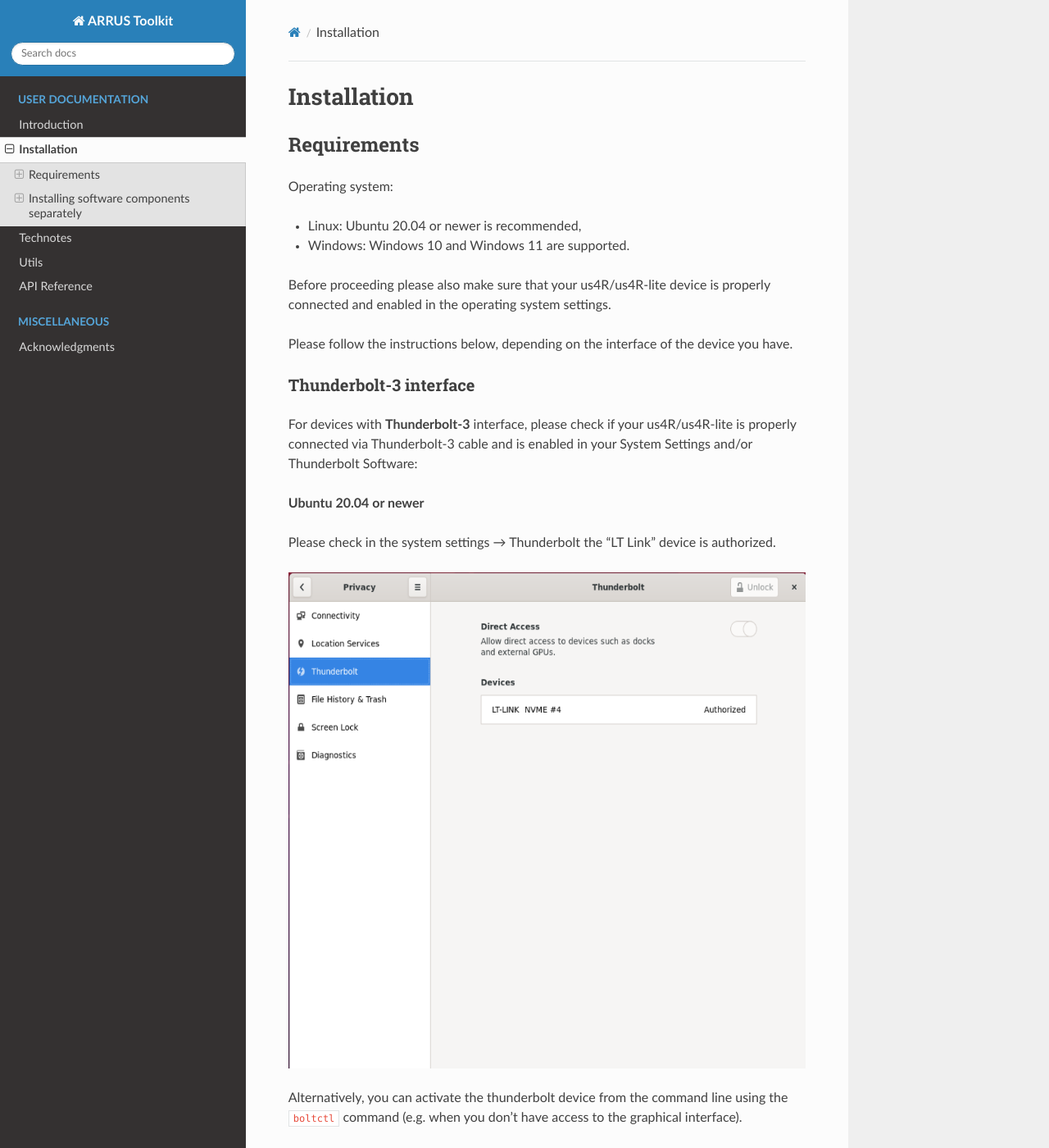
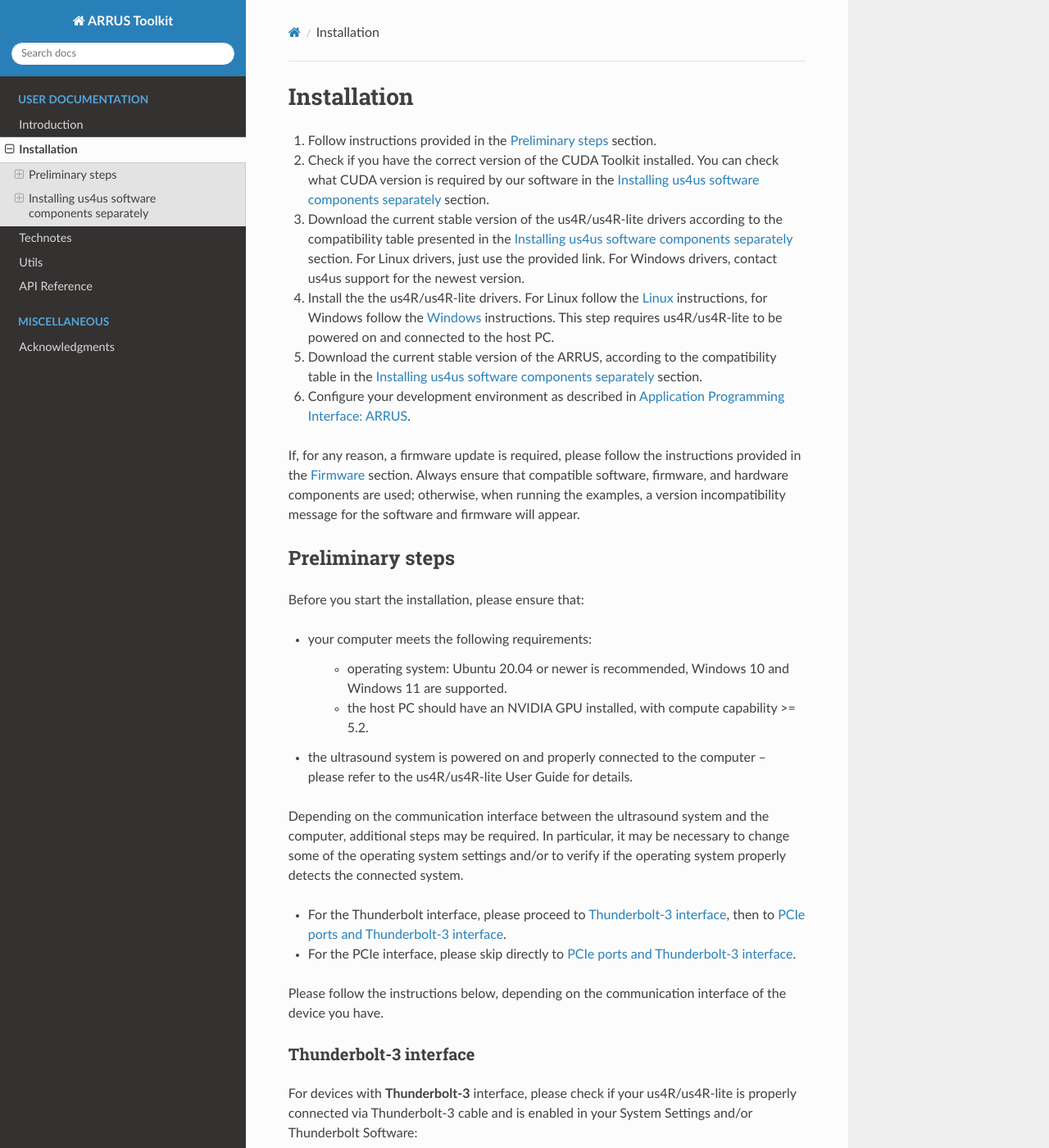
Before and after one commit to us4useu/arrus-toolkit, a Sphinx documentation site: the page built from docs/content/installation/index.rst, in a window 1280 px wide and 1400 px high. Shown: the whole window at 82% size. Built offline with Sphinx 7.4.7 and the Read the Docs theme 3.1.0, drawn with Linux system fonts in a browser that asks for light colours; some of the changed text lies outside the part shown.

Commit message:
Updated installation steps according to the latest changes in the us4R-lite user guide #US4R-465.

```diff
--- a/docs/content/installation/index.rst
+++ b/docs/content/installation/index.rst
@@ -4,18 +4,44 @@
 Installation
 ============
 
-Requirements
-============
+1. Follow instructions provided in the :ref:`arrus-toolkit-installation-preliminary` section.
+2. Check if you have the correct version of the CUDA Toolkit installed.
+   You can check what CUDA version is required by our software in the :ref:`arrus-toolkit-installation-separately` section.
+3. Download the current stable version of the us4R/us4R-lite drivers according to the compatibility table presented in the :ref:`arrus-toolkit-installation-separately` section.
+   For Linux drivers, just use the provided link. For Windows drivers, contact us4us support for the newest version.
+4. Install the the us4R/us4R-lite drivers. For Linux follow the :ref:`arrus-toolkit-installation-separately-drivers-linux` instructions, for Windows follow the :ref:`arrus-toolkit-installation-separately-drivers-windows` instructions.
+   This step requires us4R/us4R-lite to be powered on and connected to the host PC.
+5. Download the current stable version of the ARRUS, according to the compatibility table in the :ref:`arrus-toolkit-installation-separately` section.
+6. Configure your development environment as described in :ref:`arrus-toolkit-installation-separately-arrus`.
 
-Operating system:
+If, for any reason, a firmware update is required, please follow the instructions provided in the :ref:`arrus-toolkit-installation-separately-firmware` section.
+Always ensure that compatible software, firmware, and hardware components are used; otherwise, when running the examples, a version incompatibility message for the software and firmware will appear.
 
-- Linux: Ubuntu 20.04 or newer is recommended,
-- Windows: Windows 10 and Windows 11 are supported.
+.. _arrus-toolkit-installation-preliminary:
 
-Before proceeding please also make sure that your us4R/us4R-lite device is
-properly connected and enabled in the operating system settings.
+Preliminary steps
+=================
 
-Please follow the instructions below, depending on the interface of the device you have.
+Before you start the installation, please ensure that:
+
+- your computer meets the following requirements:
+
+    - operating system: Ubuntu 20.04 or newer is recommended, Windows 10 and Windows 11 are supported.
+    - the host PC should have an NVIDIA GPU installed, with compute capability >= 5.2.
+
+- the ultrasound system is powered on and properly connected to the computer -- please refer to the us4R/us4R-lite User Guide for details.
+
+Depending on the communication interface between the ultrasound system and the
+computer, additional steps may be required. In particular, it may be necessary
+to change some of the operating system settings and/or to verify if the operating system
+properly detects the connected system.
+
+- For the Thunderbolt interface, please proceed to :ref:`arrus-toolkit-installation-preliminary-tb`, then to :ref:`arrus-toolkit-installation-preliminary-tb-pcie`.
+- For the PCIe interface, please skip directly to :ref:`arrus-toolkit-installation-preliminary-tb-pcie`.
+
+Please follow the instructions below, depending on the communication interface of the device you have.
+
+.. _arrus-toolkit-installation-preliminary-tb:
 
 Thunderbolt-3 interface
 -----------------------
@@ -32,7 +58,7 @@
 .. figure:: img/thunderbolt_ubuntu.png
     :scale: 80%
 
-Alternatively, you can activate the thunderbolt device from the command line
+Alternatively, you can authorize the thunderbolt device from the command line
 using the ``boltctl`` command (e.g. when you don't have access to the
 graphical interface).
 
@@ -68,6 +94,8 @@
 The `Connection status` should read `Connected` (or something similar).
 
 
+.. _arrus-toolkit-installation-preliminary-tb-pcie:
+
 PCIe ports and Thunderbolt-3 interface
 --------------------------------------
 
@@ -90,7 +118,7 @@
 
 .. note::
 
-    NOTE: the above output should **not** contain the suffix ``(rev ff)``.
+    The above output should **not** contain the suffix ``(rev ff)``.
     If you see this suffix, this means probably you will also get the
     ``Incompatible version firmware … actual ffffffff`` when running ARRUS package.
     Just reconnect the Thunderbolt cable or restart your computer (in case
@@ -98,13 +126,15 @@
 
 **Windows 10**
 
-Please check in the device manager whether there are ``PCI Device`` or ``us4oem``
+Please check in the Windows Device Manager whether there are ``PCI Device`` or ``us4oem``
 nodes there, in the number equal to the number of modules that your
 us4R/us4R-lite has.
 
 
-Installing software components separately
-=========================================
+.. _arrus-toolkit-installation-separately:
+
+Installing us4us software components separately
+===============================================
 
 The ARRUS toolkit consists of the following packages and software:
 
@@ -116,34 +146,52 @@
 compatible versions, otherwise you will receive an error message that some two
 components are not compatible with each other.
 
-The below table shows which versions are compatible.
+The choice of firmware to install depends on the components your us4us system has.
+Below, we present the number and types of OEMs and digital backplane that are part of the systems manufactured by us4us.
 
- ================================================================================= ========================================================================================================================================================== ================== =================== ==================== ===============
-  ARRUS                                                                             Drivers                                                                                                                                                   Us4OEM+ Firmware   Us4OEM Firmware     DBAR-Lite Firmware   DBAR Firmware
- ================================================================================= ========================================================================================================================================================== ================== =================== ==================== ===============
-  `v0.10.4 <https://github.com/us4useu/arrus/releases/tag/v0.10.4>`__                 v0.10.0, Linux: `0.10.0 <https://github.com/us4useu/us4r-drivers/releases/download/v0.10.0/us4r-lkm-v0.10.0.run>`__, Windows: WD1450                      2.0.5.0            1.0.1.0, TX: a      0x243a5479           0x705c9732
-  `v0.10.3 <https://github.com/us4useu/arrus/releases/tag/v0.10.3>`__                 v0.10.0, Linux: `0.10.0 <https://github.com/us4useu/us4r-drivers/releases/download/v0.10.0/us4r-lkm-v0.10.0.run>`__, Windows: WD1450                      2.0.5.0            1.0.1.0, TX: a      0x243a5479           0x705c9732
-  `v0.10.2 <https://github.com/us4useu/arrus/releases/tag/v0.10.2>`__                 v0.10.0, Linux: `0.10.0 <https://github.com/us4useu/us4r-drivers/releases/download/v0.10.0/us4r-lkm-v0.10.0.run>`__, Windows: WD1450                      2.0.4.0            1.0.1.0, TX: a      0x243a5479           0x705c9732
-  `v0.10.1 <https://github.com/us4useu/arrus/releases/tag/v0.10.1>`__                 v0.10.0, Linux: `0.10.0 <https://github.com/us4useu/us4r-drivers/releases/download/v0.10.0/us4r-lkm-v0.10.0.run>`__, Windows: WD1450                      2.0.4.0            1.0.1.0, TX: a      0x243a5479           0x705c9732
-  `v0.10.0 <https://github.com/us4useu/arrus/releases/tag/v0.10.0>`__                 v0.10.0, Linux: `0.10.0 <https://github.com/us4useu/us4r-drivers/releases/download/v0.10.0/us4r-lkm-v0.10.0.run>`__, Windows: WD1450                      2.0.4.0            1.0.1.0, TX: a      0x243a5479           0x705c9732
-  `v0.9.3 <https://github.com/us4useu/arrus/releases/tag/v0.9.3>`__                 v0.10.0, Linux: `0.10.0 <https://github.com/us4useu/us4r-drivers/releases/download/v0.10.0/us4r-lkm-v0.10.0.run>`__, Windows: WD1450                      2.0.4.0            1.0.1.0, TX: a      0x243a5479           0x705c9732
-  `v0.9.2 <https://github.com/us4useu/arrus/releases/tag/v0.9.2>`__                 v0.10.0, Linux: `0.10.0 <https://github.com/us4useu/us4r-drivers/releases/download/v0.10.0/us4r-lkm-v0.10.0.run>`__, Windows: WD1450                      2.0.4.0            1.0.1.0, TX: a      0x243a5479           0x705c9732
-  `v0.9.1 <https://github.com/us4useu/arrus/releases/tag/v0.9.1>`__                 v0.10.0, Linux: `0.10.0 <https://github.com/us4useu/us4r-drivers/releases/download/v0.10.0/us4r-lkm-v0.10.0.run>`__, Windows: WD1450                      2.0.4.0            1.0.1.0, TX: a      0x243a5479           0x705c9732
-  `v0.9.0 <https://github.com/us4useu/arrus/releases/tag/v0.9.0>`__                 v0.10.0, Linux: `0.10.0 <https://github.com/us4useu/us4r-drivers/releases/download/v0.10.0/us4r-lkm-v0.10.0.run>`__, Windows: WD1450                      2.0.4.0            1.0.1.0, TX: a      0x243a5479           0x705c9732
-  `v0.8.0 <https://github.com/us4useu/arrus/releases/tag/v0.8.0>`__                 v0.9.0, Linux: `0.2.0 <https://github.com/us4useu/us4r-drivers/releases/download/v0.9.0-dev-first/us4r-driver-v0.2.0-dev20221007.run>`__, Windows: WD1450 x                  0x0f255c84, TX: a   0x243a5479           0x705c9732
-  `v0.7.8 <https://github.com/us4useu/arrus/releases/tag/v0.7.8>`__                 v0.8.7, Linux: `0.1.5 <https://github.com/us4useu/us4r-drivers/releases/download/v0.8.6/us4r-driver-v0.1.0.run>`__, Windows: WD1450                       x                  0xbd612458, TX: a   0x243a5479           0xffe07334
-  `v0.7.7 <https://github.com/us4useu/arrus/releases/tag/v0.7.7>`__                 v0.8.7, Linux: `0.1.5 <https://github.com/us4useu/us4r-drivers/releases/download/v0.8.6/us4r-driver-v0.1.0.run>`__, Windows: WD1450                       x                  0xbd612458, TX: a   0x243a5479           0xffe07334
-  `v0.7.6 <https://github.com/us4useu/arrus/releases/tag/v0.7.6>`__                 v0.8.7, Linux: `0.1.5 <https://github.com/us4useu/us4r-drivers/releases/download/v0.8.6/us4r-driver-v0.1.0.run>`__, Windows: WD1450                       x                  0xbd612458, TX: a   0x243a5479           0xffe07334
-  `v0.7.5 <https://github.com/us4useu/arrus/releases/tag/v0.7.5>`__                 v0.8.7, Linux: `0.1.5 <https://github.com/us4useu/us4r-drivers/releases/download/v0.8.6/us4r-driver-v0.1.0.run>`__, Windows: WD1450                       x                  0xbd612458, TX: a   0x243a5479           0xffe07334
-  `v0.7.4 <https://github.com/us4useu/arrus/releases/tag/v0.7.4>`__                 v0.8.7, Linux: `0.1.5 <https://github.com/us4useu/us4r-drivers/releases/download/v0.8.6/us4r-driver-v0.1.0.run>`__, Windows: WD1450                       x                  0xbd612458, TX: a   0x243a5479           0xffe07334
-  `v0.7.3 <https://github.com/us4useu/arrus/releases/tag/v0.7.3>`__                 v0.8.7, Linux: `0.1.5 <https://github.com/us4useu/us4r-drivers/releases/download/v0.8.6/us4r-driver-v0.1.0.run>`__, Windows: WD1450                       x                  0xbd612458, TX: a   0x243a5479           0xffe07334
-  `v0.7.2 <https://github.com/us4useu/arrus/releases/tag/v0.7.2>`__                 v0.8.6, Linux: `0.1.5 <https://github.com/us4useu/us4r-drivers/releases/download/v0.8.6/us4r-driver-v0.1.0.run>`__, Windows: WD1450                       x                  0xbd612458, TX: a   0x243a5479           0xffe07334
-  `v0.7.1 <https://github.com/us4useu/arrus/releases/tag/v0.7.1>`__                 v0.8.6, Linux: `0.1.5 <https://github.com/us4useu/us4r-drivers/releases/download/v0.8.6/us4r-driver-v0.1.0.run>`__, Windows: WD1450                       x                  0xbd612458, TX: a   0x243a5479           0xffe07334
-  `v0.7.0 <https://github.com/us4useu/arrus/releases/tag/v0.7.0>`__                 v0.8.6, Linux: `0.1.5 <https://github.com/us4useu/us4r-drivers/releases/download/v0.8.6/us4r-driver-v0.1.0.run>`__, Windows: WD1450                       x                  0xbd612458, TX: a   0x243a5479           0xffe07334
- ================================================================================= ========================================================================================================================================================== ================== =================== ==================== ===============
+======================== =========== =================
+System                   OEMs        Digital backplane
+======================== =========== =================
+us4R-Lite-PCIe           2 x us4OEM+ DBAR-Lite-PCIe
+us4R+                    8 x us4OEM+ DBAR
+the legacy us4R-Lite-TB3 2 x us4OEM+ DBAR-Lite
+the legacy us4R          8 x us4OEM+ DBAR
+======================== =========== =================
+
+Firmware-software compatibility table. **The current release of the software is the one listed at the top of the table.**
+
+ ================================================================================= ========================================================================================================================================================== ================== =================== ==================== ======================= =============== ===============
+  ARRUS                                                                             Drivers                                                                                                                                                   Us4OEM+ Firmware   Us4OEM Firmware     DBAR-Lite Firmware   DBAR-Lite-PCIe Firmware   DBAR Firmware    CUDA
+ ================================================================================= ========================================================================================================================================================== ================== =================== ==================== ======================= =============== ===============
+  `v0.10.4 <https://github.com/us4useu/arrus/releases/tag/v0.10.4>`__                 v0.10.0, Linux: `0.10.0 <https://github.com/us4useu/us4r-drivers/releases/download/v0.10.0/us4r-lkm-v0.10.0.run>`__, Windows: WD1450                      2.0.5.0            1.0.1.0, TX: a      0x243a5479         1.0.x-1.2.0               0x705c9732      10.1-12.2
+  `v0.10.3 <https://github.com/us4useu/arrus/releases/tag/v0.10.3>`__                 v0.10.0, Linux: `0.10.0 <https://github.com/us4useu/us4r-drivers/releases/download/v0.10.0/us4r-lkm-v0.10.0.run>`__, Windows: WD1450                      2.0.5.0            1.0.1.0, TX: a      0x243a5479         1.0.x-1.1.0               0x705c9732      10.1-12.2
+  `v0.10.2 <https://github.com/us4useu/arrus/releases/tag/v0.10.2>`__                 v0.10.0, Linux: `0.10.0 <https://github.com/us4useu/us4r-drivers/releases/download/v0.10.0/us4r-lkm-v0.10.0.run>`__, Windows: WD1450                      2.0.4.0            1.0.1.0, TX: a      0x243a5479         1.0.x-1.1.0               0x705c9732      10.1-12.2
+  `v0.10.1 <https://github.com/us4useu/arrus/releases/tag/v0.10.1>`__                 v0.10.0, Linux: `0.10.0 <https://github.com/us4useu/us4r-drivers/releases/download/v0.10.0/us4r-lkm-v0.10.0.run>`__, Windows: WD1450                      2.0.4.0            1.0.1.0, TX: a      0x243a5479         1.0.x-1.1.0               0x705c9732      10.1-12.2
+  `v0.10.0 <https://github.com/us4useu/arrus/releases/tag/v0.10.0>`__                 v0.10.0, Linux: `0.10.0 <https://github.com/us4useu/us4r-drivers/releases/download/v0.10.0/us4r-lkm-v0.10.0.run>`__, Windows: WD1450                      2.0.4.0            1.0.1.0, TX: a      0x243a5479         1.0.x-1.1.0               0x705c9732      10.1-12.2
+  `v0.9.3 <https://github.com/us4useu/arrus/releases/tag/v0.9.3>`__                 v0.10.0, Linux: `0.10.0 <https://github.com/us4useu/us4r-drivers/releases/download/v0.10.0/us4r-lkm-v0.10.0.run>`__, Windows: WD1450                      2.0.4.0            1.0.1.0, TX: a      0x243a5479           1.0.x-1.1.0               0x705c9732      10.1-12.2
+  `v0.9.2 <https://github.com/us4useu/arrus/releases/tag/v0.9.2>`__                 v0.10.0, Linux: `0.10.0 <https://github.com/us4useu/us4r-drivers/releases/download/v0.10.0/us4r-lkm-v0.10.0.run>`__, Windows: WD1450                      2.0.4.0            1.0.1.0, TX: a      0x243a5479           1.0.0-1.0.2               0x705c9732      10.1-12.2
+  `v0.9.1 <https://github.com/us4useu/arrus/releases/tag/v0.9.1>`__                 v0.10.0, Linux: `0.10.0 <https://github.com/us4useu/us4r-drivers/releases/download/v0.10.0/us4r-lkm-v0.10.0.run>`__, Windows: WD1450                      2.0.4.0            1.0.1.0, TX: a      0x243a5479           1.0.0-1.0.2               0x705c9732      10.1-12.2
+  `v0.9.0 <https://github.com/us4useu/arrus/releases/tag/v0.9.0>`__                 v0.10.0, Linux: `0.10.0 <https://github.com/us4useu/us4r-drivers/releases/download/v0.10.0/us4r-lkm-v0.10.0.run>`__, Windows: WD1450                      2.0.4.0            1.0.1.0, TX: a      0x243a5479           1.0.0-1.0.2               0x705c9732      10.1-12.2
+  `v0.8.0 <https://github.com/us4useu/arrus/releases/tag/v0.8.0>`__                 v0.9.0, Linux: `0.2.0 <https://github.com/us4useu/us4r-drivers/releases/download/v0.9.0-dev-first/us4r-driver-v0.2.0-dev20221007.run>`__, Windows: WD1450 x                  0x0f255c84, TX: a   0x243a5479           x                         0x705c9732      10.1-12.2
+  `v0.7.8 <https://github.com/us4useu/arrus/releases/tag/v0.7.8>`__                 v0.8.7, Linux: `0.1.5 <https://github.com/us4useu/us4r-drivers/releases/download/v0.8.6/us4r-driver-v0.1.0.run>`__, Windows: WD1450                       x                  0xbd612458, TX: a   0x243a5479           x                         0xffe07334      10.1-12.2
+  `v0.7.7 <https://github.com/us4useu/arrus/releases/tag/v0.7.7>`__                 v0.8.7, Linux: `0.1.5 <https://github.com/us4useu/us4r-drivers/releases/download/v0.8.6/us4r-driver-v0.1.0.run>`__, Windows: WD1450                       x                  0xbd612458, TX: a   0x243a5479           x                         0xffe07334      10.1-12.2
+  `v0.7.6 <https://github.com/us4useu/arrus/releases/tag/v0.7.6>`__                 v0.8.7, Linux: `0.1.5 <https://github.com/us4useu/us4r-drivers/releases/download/v0.8.6/us4r-driver-v0.1.0.run>`__, Windows: WD1450                       x                  0xbd612458, TX: a   0x243a5479           x                         0xffe07334      10.1-12.2
+  `v0.7.5 <https://github.com/us4useu/arrus/releases/tag/v0.7.5>`__                 v0.8.7, Linux: `0.1.5 <https://github.com/us4useu/us4r-drivers/releases/download/v0.8.6/us4r-driver-v0.1.0.run>`__, Windows: WD1450                       x                  0xbd612458, TX: a   0x243a5479           x                         0xffe07334      10.1-12.2
+  `v0.7.4 <https://github.com/us4useu/arrus/releases/tag/v0.7.4>`__                 v0.8.7, Linux: `0.1.5 <https://github.com/us4useu/us4r-drivers/releases/download/v0.8.6/us4r-driver-v0.1.0.run>`__, Windows: WD1450                       x                  0xbd612458, TX: a   0x243a5479           x                         0xffe07334      10.1-12.2
+  `v0.7.3 <https://github.com/us4useu/arrus/releases/tag/v0.7.3>`__                 v0.8.7, Linux: `0.1.5 <https://github.com/us4useu/us4r-drivers/releases/download/v0.8.6/us4r-driver-v0.1.0.run>`__, Windows: WD1450                       x                  0xbd612458, TX: a   0x243a5479           x                         0xffe07334      10.1-12.2
+  `v0.7.2 <https://github.com/us4useu/arrus/releases/tag/v0.7.2>`__                 v0.8.6, Linux: `0.1.5 <https://github.com/us4useu/us4r-drivers/releases/download/v0.8.6/us4r-driver-v0.1.0.run>`__, Windows: WD1450                       x                  0xbd612458, TX: a   0x243a5479           x                         0xffe07334      10.1-12.2
+  `v0.7.1 <https://github.com/us4useu/arrus/releases/tag/v0.7.1>`__                 v0.8.6, Linux: `0.1.5 <https://github.com/us4useu/us4r-drivers/releases/download/v0.8.6/us4r-driver-v0.1.0.run>`__, Windows: WD1450                       x                  0xbd612458, TX: a   0x243a5479           x                         0xffe07334      10.1-12.2
+  `v0.7.0 <https://github.com/us4useu/arrus/releases/tag/v0.7.0>`__                 v0.8.6, Linux: `0.1.5 <https://github.com/us4useu/us4r-drivers/releases/download/v0.8.6/us4r-driver-v0.1.0.run>`__, Windows: WD1450                       x                  0xbd612458, TX: a   0x243a5479           x                         0xffe07334      10.1-12.2
+ ================================================================================= ========================================================================================================================================================== ================== =================== ==================== ======================= =============== ===============
+
+
+
+.. _arrus-toolkit-installation-separately-drivers:
 
 Drivers
 -------
+
+.. _arrus-toolkit-installation-separately-drivers-linux:
 
 Linux
 ~~~~~
@@ -171,11 +219,10 @@
     (which may be performed silently in the background by Ubuntu).
     This inconvenience will be fixed in the future.
 
+.. _arrus-toolkit-installation-separately-drivers-windows:
+
 Windows
 ~~~~~~~
-
-Install Us4OEM drivers
-######################
 
 1. Download and extract ``us4oem-drivers-1450.zip`` (contact us4us support to make sure you get the newest version).
 2. Run ``install.bat`` with **administrative privileges**. Confirm driver
@@ -187,6 +234,7 @@
 .. figure:: img/dev_manager.png
     :scale: 100%
 
+.. _arrus-toolkit-installation-separately-firmware:
 
 Firmware
 --------
@@ -196,13 +244,15 @@
     Usually, the hardware we provide already has the latest stable firmware version installed -- so it is likely that you can skip this step. Use the instructions below only if you would like to test a newer, _develop_ version of the firmware and software.
 
 Download the appropriate firmware version (and the appropriate suffix: `-linux`: Linux, no suffix: Windows) from this `page <https://github.com/us4useu/us4r-drivers/releases>`__,
-extract and run ``update.bat``.
+extract and run ``update.bat`` (``update.sh`` on Linux).
 
 .. figure:: img/firmware_update_result.png
     :scale: 100%
 
 **After the update, please remember to do a full power cycle of the us4R/us4R-lite and the connected PC.**
 
+
+.. _arrus-toolkit-installation-separately-arrus:
 
 Application Programming Interface: ARRUS
 ----------------------------------------
@@ -211,15 +261,26 @@
 
 The list of the ARRUS package releases is available `here <https://github.com/us4useu/arrus/releases>`__.
 Download and extract the package for the programming language you want to use.
-Follow the necessary steps described below.
+
+From the list of Assets available for each ARRUS version, choose the one that matches your application.
+e.g. for Windows environment and Python 3.9 you should download
+``arrus-0.10.4-cp39-cp39-linux_x86_64.whl`` package, for Linux and C++ you should download ``arrus_cpp-v0.10.4_linux_x86_64.zip`` package etc.
+
+.. figure:: img/arrus_package.png
+    :scale: 40%
+
+Symbol key:
+
+- ``cp`` stands for Python (C implementation of Python, i.e. CPython), e.g., ``cp310`` means Python 3.10, ``cp39`` means Python 3.9, and so on.
+- ``cpp`` stands for C++.
+- ``matlab`` stands for Matlab.
+- ``win`` or ``linux`` indicate the operating system. **NOTE: the Python packages with the win_amd64.whl suffix can be used for both AMD and Intel processors**.
 
 Python
 ~~~~~~
-
 Requirements:
 
-- Python 3.8 (also 3.9 and 3.10 for ARRUS >= 0.9.0),
-- NVIDIA CUDA Toolkit >= 10.0.
+- Python 3.8 (or 3.9 or 3.10 for ARRUS >= 0.9.0).
 
 We recommend using `Miniconda3 <https://docs.conda.io/en/latest/miniconda.html>`__
 to manage Python environments.
@@ -238,7 +299,7 @@
 
 .. code-block:: console
 
-    pip install cupy-cudaxyz matplotlib
+    pip install cupy-cudaxyz matplotlib==3.7.2
 
 Where ``xyz`` is the version of the CUDA Toolkit installed on your host PC.
 
```
Also changed, not shown: other parts of docs/content/installation/index.rst (+1 -2 lines), docs/content/installation/img/arrus_package.png (added).
